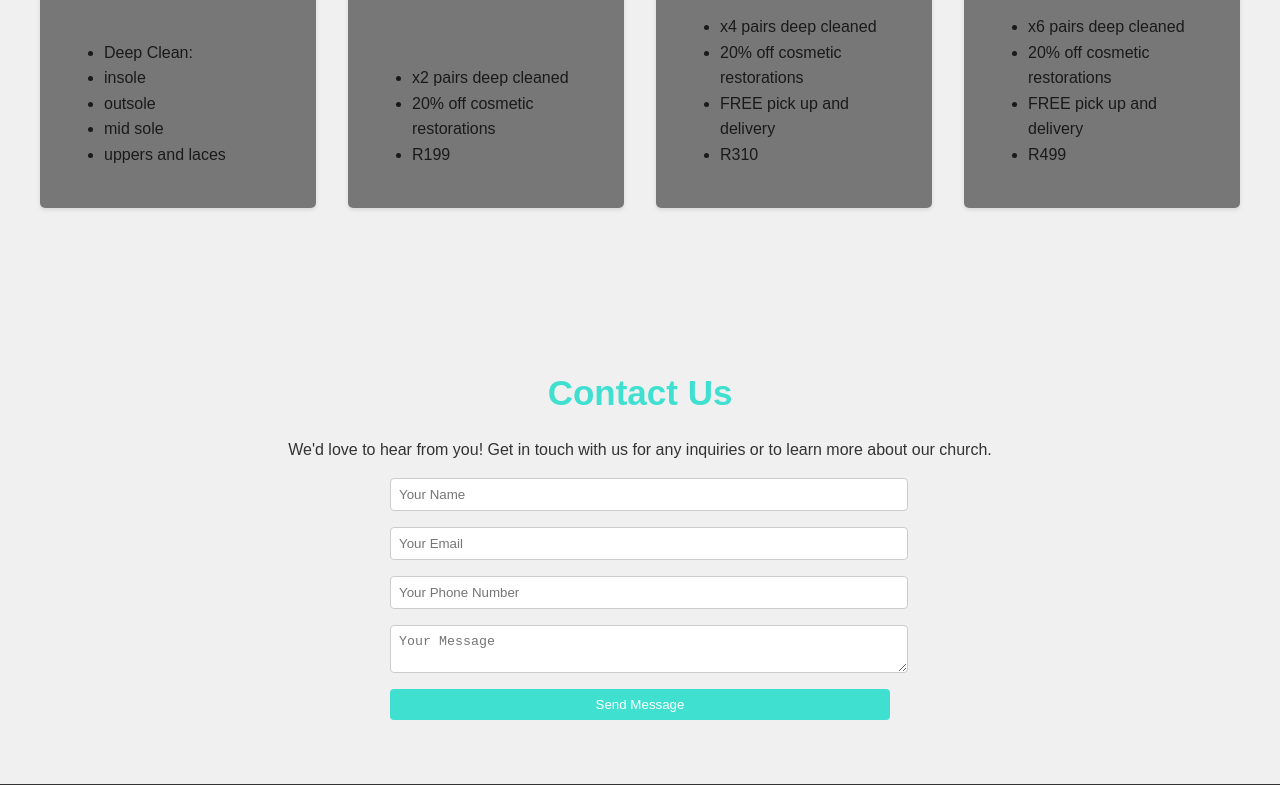
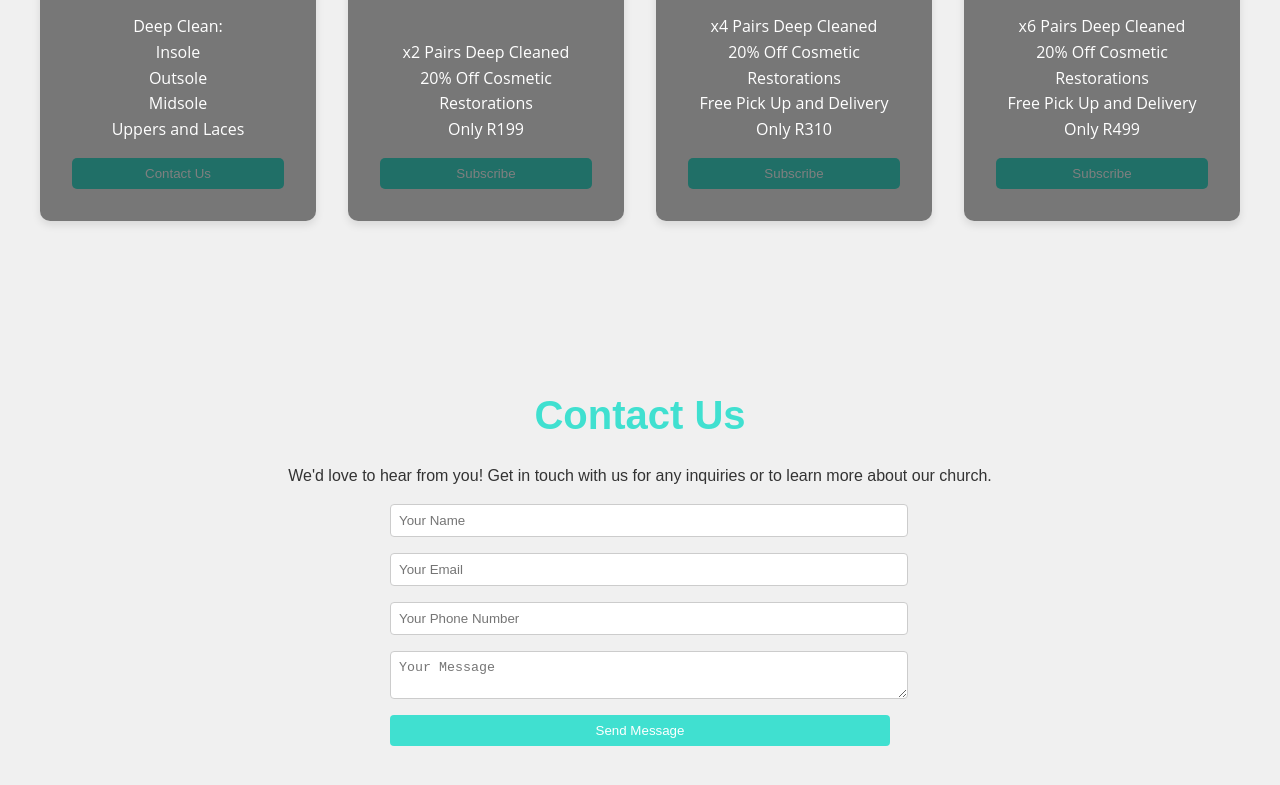
Before and after one commit to MihlaliKota/TopShelf, a plain HTML site: page index.html in a window 1280 px wide. Shown: the part 1691-2476 px from the top of the page. Drawn offline with Linux system fonts and the light colour scheme; a web font is replaced by a local one.

Commit message:
cards js

```diff
--- a/index.html
+++ b/index.html
@@ -45,49 +45,53 @@
 
         <section id="services">
             <div class="section-content">
-                <h2>Our Services</h2>
+                <h2>Discover Our Premium Services</h2>
                 <div class="services-grid">
                     <div class="service-card" style="background-image: url('/api/placeholder/400/300');">
                         <h3>All Inclusive</h3>
                         <ul>
                             <li>Deep Clean:</li>
-                            <li> insole</li>
-                            <li>outsole</li>
-                            <li>mid sole</li>
-                            <li>uppers and laces</li>
+                            <li>Insole</li>
+                            <li>Outsole</li>
+                            <li>Midsole</li>
+                            <li>Uppers and Laces</li>
                         </ul>
+                        <button class="subscribe-btn" onclick="subscribe('All Inclusive')">Contact Us</button>
                     </div>
                     <div class="service-card" style="background-image: url('/api/placeholder/400/300');">
                         <h3>Low Shelf</h3>
                         <ul>
-                        <li>x2 pairs deep cleaned</li>
-                        <li>20% off cosmetic restorations</li>
-                        <li>R199</li>
+                            <li>x2 Pairs Deep Cleaned</li>
+                            <li>20% Off Cosmetic Restorations</li>
+                            <li>Only R199</li>
                         </ul>
+                        <button class="subscribe-btn" onclick="subscribe('Low Shelf')">Subscribe</button>
                     </div>
-
                     <div class="service-card" style="background-image: url('/api/placeholder/400/300');">
                         <h3>Mid Shelf</h3>
                         <ul>
-                            <li>x4 pairs deep cleaned</li>
-                            <li>20% off cosmetic restorations</li>
-                            <li>FREE pick up and delivery</li>
-                            <li>R310</li>
+                            <li>x4 Pairs Deep Cleaned</li>
+                            <li>20% Off Cosmetic Restorations</li>
+                            <li>Free Pick Up and Delivery</li>
+                            <li>Only R310</li>
                         </ul>
+                        <button class="subscribe-btn" onclick="subscribe('Mid Shelf')">Subscribe</button>
                     </div>
                     <div class="service-card" style="background-image: url('/api/placeholder/400/300');">
                         <h3>Top Shelf</h3>
                         <ul>
-                            <li>x6 pairs deep cleaned</li>
-                            <li>20% off cosmetic restorations</li>
-                            <li>FREE pick up and delivery</li>
-                            <li>R499</li>
+                            <li>x6 Pairs Deep Cleaned</li>
+                            <li>20% Off Cosmetic Restorations</li>
+                            <li>Free Pick Up and Delivery</li>
+                            <li>Only R499</li>
                         </ul>
+                        <button class="subscribe-btn" onclick="subscribe('Top Shelf')">Subscribe</button>
                     </div>
-
                 </div>
             </div>
         </section>
+
+
 
         <section id="contact">
             <div class="section-content">
@@ -109,6 +113,11 @@
     </footer>
 
     <script>
+
+            function subscribe(service) {
+                alert('You have subscribed to the ' + service + ' service!');
+            }
+
         // Smooth scrolling for navigation links
         document.querySelectorAll('a[href^="#"]').forEach(anchor => {
             anchor.addEventListener('click', function (e) {
--- a/styles.css
+++ b/styles.css
@@ -117,7 +117,7 @@ main {
 }
 
 .btn:hover {
-    background-color:purple;
+    background-color: purple;
 }
 
 section {
@@ -127,11 +127,14 @@ section {
 .section-content {
     max-width: 1200px;
     margin: 0 auto;
+    text-align: center;
 }
 
 h2 {
     color: turquoise;
     margin-bottom: 1rem;
+    font-size: 2.5rem;
+    font-family: 'Hustle', sans-serif  ;
 }
 
 .services-grid {
@@ -144,13 +147,13 @@ h2 {
 .service-card {
     background-size: cover;
     background-position: center;
-    border-radius: 5px;
-    padding: 1.5rem;
-    box-shadow: 0 2px 4px rgba(0, 0, 0, 0.1);
-    transition: transform 0.3s ease;
+    border-radius: 10px;
+    padding: 2rem;
+    box-shadow: 0 4px 8px rgba(0, 0, 0, 0.1);
+    transition: transform 0.3s ease, box-shadow 0.3s ease;
     position: relative;
     overflow: hidden;
-    min-height: 200px;
+    min-height: 250px;
     display: flex;
     flex-direction: column;
     justify-content: flex-end;
@@ -168,10 +171,11 @@ h2 {
 }
 
 .service-card:hover {
-    transform: translateY(-5px);
+    transform: translateY(-10px);
+    box-shadow: 0 8px 16px rgba(0, 0, 0, 0.2);
 }
 
-.service-card h3, .service-card p {
+.service-card h3, .service-card ul {
     color: #fff;
     position: relative;
     z-index: 2;
@@ -179,8 +183,36 @@ h2 {
 
 .service-card h3 {
     margin-top: 0;
+    font-size: 1.75rem;
+  font-family: 'Hustle', sans-serif  ;
 }
 
+.service-card ul {
+    list-style: none;
+    padding: 0;
+    margin: 0;
+    font-family: 'Open Sans', sans-serif;
+}
+
+.service-card ul li {
+    font-size: 1rem;
+}
+
+.subscribe-btn {
+    background-color: turquoise;
+    color: #fff;
+    border: none;
+    padding: 0.5rem 1rem;
+    border-radius: 5px;
+    cursor: pointer;
+    font-family: 'Hustle', sans-serif  ;
+    transition: background-color 0.3s ease;
+    margin-top: 1rem;
+}
+
+.subscribe-btn:hover {
+    background-color: darkturquoise;
+}
 #contact-form {
     display: grid;
     gap: 1rem;
```
Lines whose indentation alone changed are shown as unchanged.
